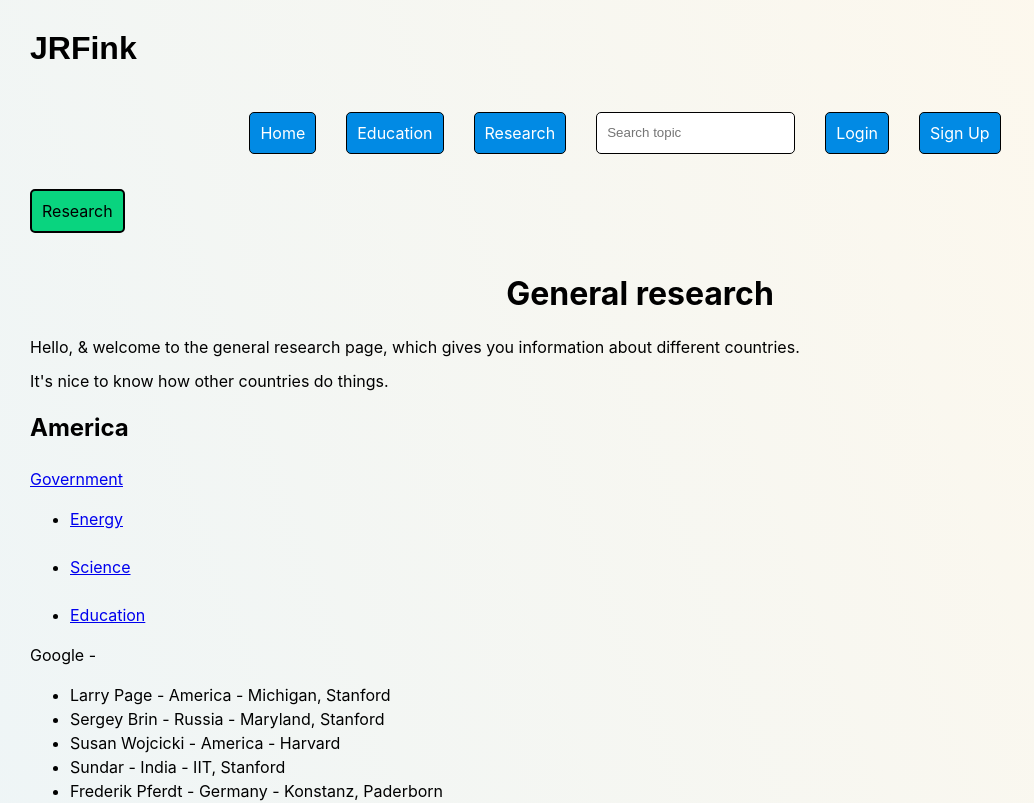
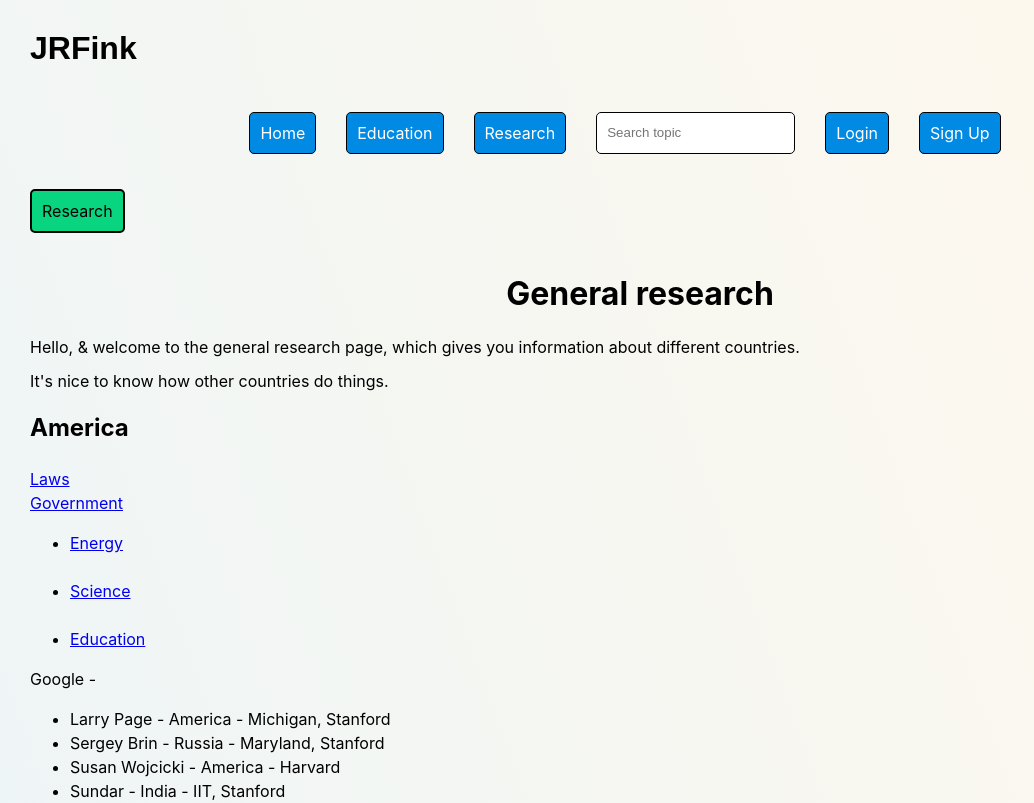
Before and after one commit to JRFink/jrfphyspagesnew, a Next.js app: page /research/gen in a window 1280 px wide. Shown: the top 803 px of the page, without its empty margins (0-1034 px from the left). Built offline with nearby package versions, Linux system fonts and the light colour scheme.

Commit message:
Update index.tsx

```diff
--- a/pages/research/gen/index.tsx
+++ b/pages/research/gen/index.tsx
@@ -24,6 +24,8 @@ const Gen = () => {
                     America
                 </h2>
                     <p>
+                    <Link href="https://www.congress.gov/advanced-search/legislation">Laws</Link>
+<br />
                         <Link href="https://www.usa.gov/">Government</Link>
                                 <ul>
                                     <li>
```
